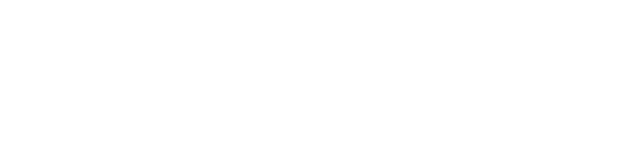
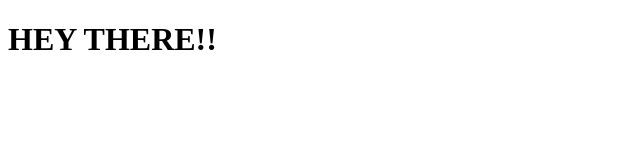
Before and after one commit to onureredo/wd-036_gitflow, a plain HTML site: page index.html in a window 1280 px wide. Shown: the whole page, without its empty margins (0-640 px from the left). Drawn offline with Linux system fonts and the light colour scheme.

Commit message:
added title

```diff
--- a/index.html
+++ b/index.html
@@ -7,5 +7,6 @@
     <title>Document</title>
 </head>
 <body>
+    <h1>HEY THERE!!</h1>
 </body>
 </html>
```
